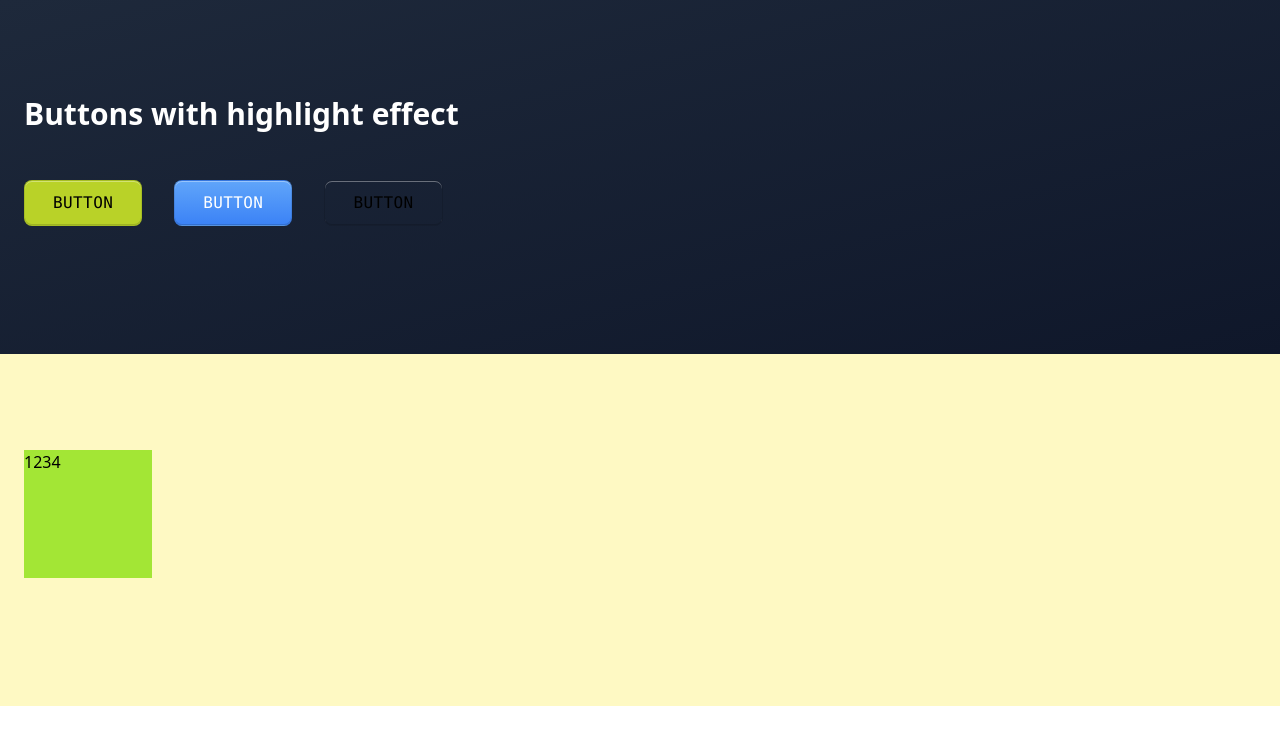
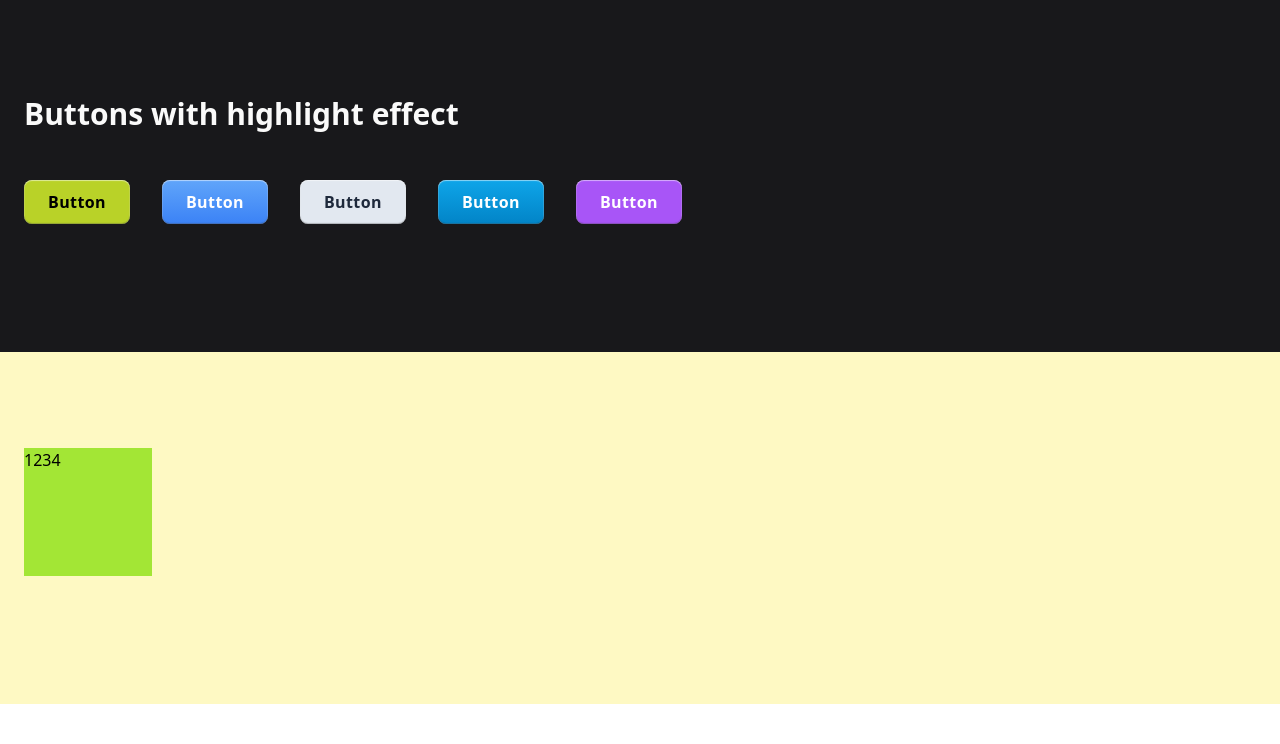
Before and after one commit to luizov/tailwind-experiments, a Next.js app: page / in a window 1280 px wide. Shown: the top 744 px of the page. Built offline with nearby package versions, Linux system fonts and the light colour scheme.

Commit message:
use matchComponents for dynamic components

```diff
--- a/src/pages/index.js
+++ b/src/pages/index.js
@@ -1,7 +1,4 @@
 import Head from 'next/head';
-import { Inter } from 'next/font/google';
-
-const inter = Inter({ subsets: ['latin'] });
 
 export default function Home() {
   return (
@@ -13,32 +10,46 @@ export default function Home() {
         <link rel="icon" href="/favicon.ico" />
       </Head>
       <main className="h-full">
-        <section className="pt-24 pb-32 bg-gradient-to-tl from-slate-900 to-slate-800">
+        <section className="pt-24 pb-32 bg-zinc-900">
           <div className="max-w-7xl mx-auto px-4 sm:px-6">
             <div className="max-w-2xl mb-12">
-              <h2 className="text-3xl text-white font-semibold">
+              <h2 className="text-3xl text-zinc-50 font-semibold">
                 Buttons with highlight effect
               </h2>
             </div>
             <div className="flex items-center gap-8">
-              <button className="btn bg-[#B9D228] hover:after:highlight-red-200">
+              <button className="btn bg-[#B9D228] btn-highlight-[#D3F02D]">
                 <span className="z-10 flex w-full items-center justify-center">
                   Button
                 </span>
               </button>
-              <button className="btn bg-gradient-to-t from-blue-500 to-blue-400 hover:after:highlight-[#32D8FD]">
+              <button className="btn bg-gradient-to-t from-blue-500 to-blue-400 btn-highlight-[#32D8FD]">
                 <span className="z-10 flex w-full items-center justify-center text-white">
                   Button
                 </span>
               </button>
-              <button className="btn">Button</button>
+              <button className="btn bg-slate-200 hover:after:highlight-white">
+                <span className="z-10 flex w-full items-center justify-center text-slate-800">
+                  Button
+                </span>
+              </button>
+              <button className="btn bg-gradient-to-t from-sky-600 to-sky-500 btn-highlight-[#32D8FD]">
+                <span className="z-10 flex w-full items-center justify-center text-white">
+                  Button
+                </span>
+              </button>
+              <button className="btn bg-purple-500 btn-highlight-[#EE83FF]">
+                <span className="z-10 flex w-full items-center justify-center text-white">
+                  Button
+                </span>
+              </button>
             </div>
           </div>
         </section>
 
         <section className="pt-24 pb-32 bg-yellow-100">
           <div className="max-w-7xl mx-auto px-4 sm:px-6">
-            <span className="flex h-32 w-32 bg-lime-400 hover:after:highlight-white overflow-hidden relative">
+            <span className="flex h-32 w-32 bg-lime-400 overflow-hidden relative">
               1234
             </span>
           </div>
--- a/src/styles/main.css
+++ b/src/styles/main.css
@@ -1,6 +1,5 @@
 @tailwind base;
 @tailwind components;
-@tailwind utilities;
 
 @keyframes animation-highlight {
   0% {
@@ -17,5 +16,7 @@
 }
 
 .btn {
-  @apply relative inline-flex min-w-[80px] cursor-pointer select-none flex-nowrap items-center justify-center overflow-hidden whitespace-nowrap rounded-lg border border-black/10 px-7 py-3.5 font-mono text-base font-medium uppercase leading-none tracking-wide transition duration-150 highlight-inner active:scale-[0.96];
+  @apply relative inline-flex min-w-[3rem] cursor-pointer select-none flex-nowrap items-center justify-center overflow-hidden whitespace-nowrap rounded-lg px-6 py-3.5 text-base font-semibold leading-none tracking-wide transition duration-150 highlight-inner active:scale-[0.96];
 }
+
+@tailwind utilities;
--- a/tailwind.config.js
+++ b/tailwind.config.js
@@ -11,13 +11,14 @@ module.exports = {
     extend: {},
   },
   plugins: [
-    function ({ matchUtilities, theme }) {
-      matchUtilities(
+    function ({ matchComponents, theme }) {
+      matchComponents(
         {
-          highlight: (value) => {
+          'btn-highlight': (value) => {
             const { color } = parseColor(value) || {};
 
             return {
+              '&:hover::after': {
                 content: '""',
                 position: 'absolute',
                 top: '0px',
@@ -30,6 +31,7 @@ module.exports = {
                 animation: '1s ease-in-out 0s infinite normal forwards running animation-highlight',
                 'pointer-events': 'none',
               }
+            }
           },
         },
         {
@@ -41,8 +43,9 @@ module.exports = {
     function ({ addUtilities }) {
       addUtilities({
         '.highlight-inner': {
-          boxShadow: `inset 0px 1px 0px rgba(255, 255, 255, 0.35),
-          inset 0px -1px 0px rgba(0, 0, 0, 0.15)`,
+          boxShadow: `inset 0px 1px 1px 0px rgba(255, 255, 255, 0.45),
+          inset 0px -1px 1px 0px rgba(0, 0, 0, 0.25),
+          inset 0px 0px 0px 0.5px rgba(255, 255, 255, 0.25)`,
         },
       })
     },
```
Lines whose indentation alone changed are shown as unchanged.
